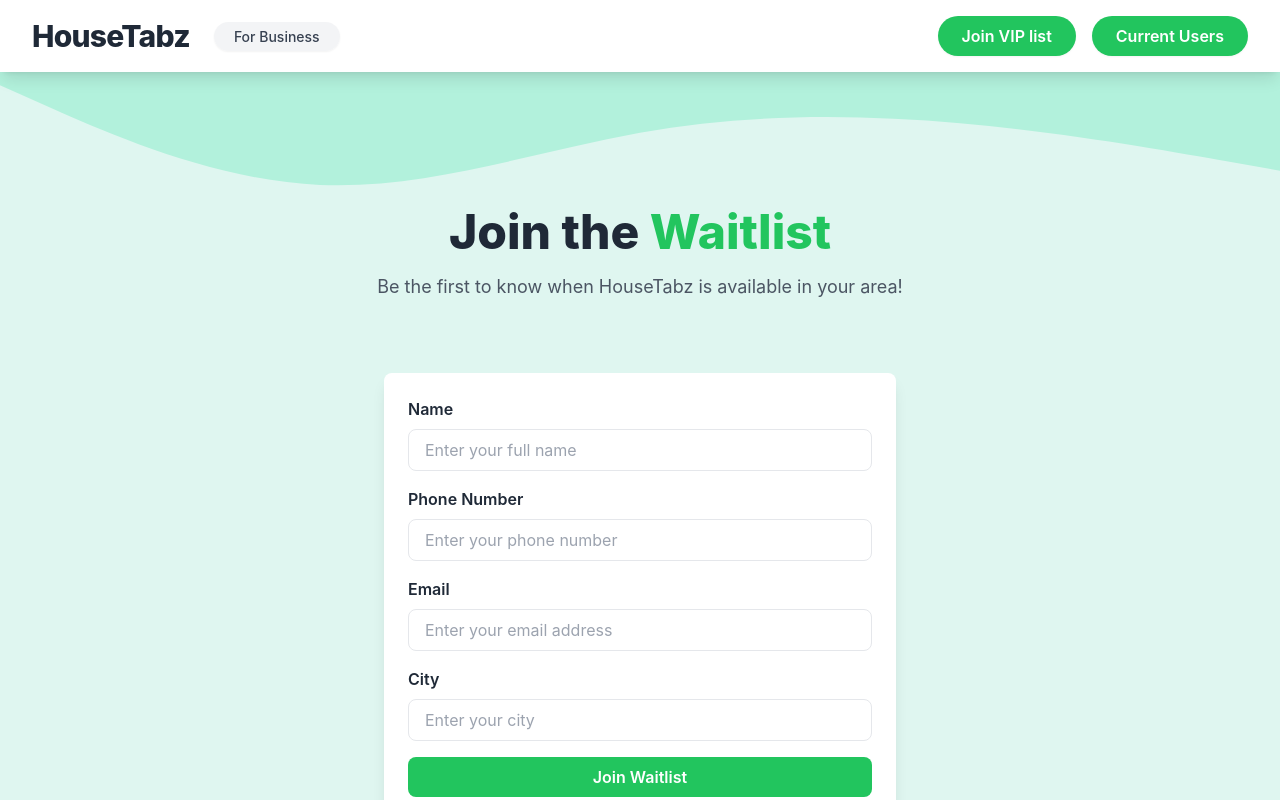
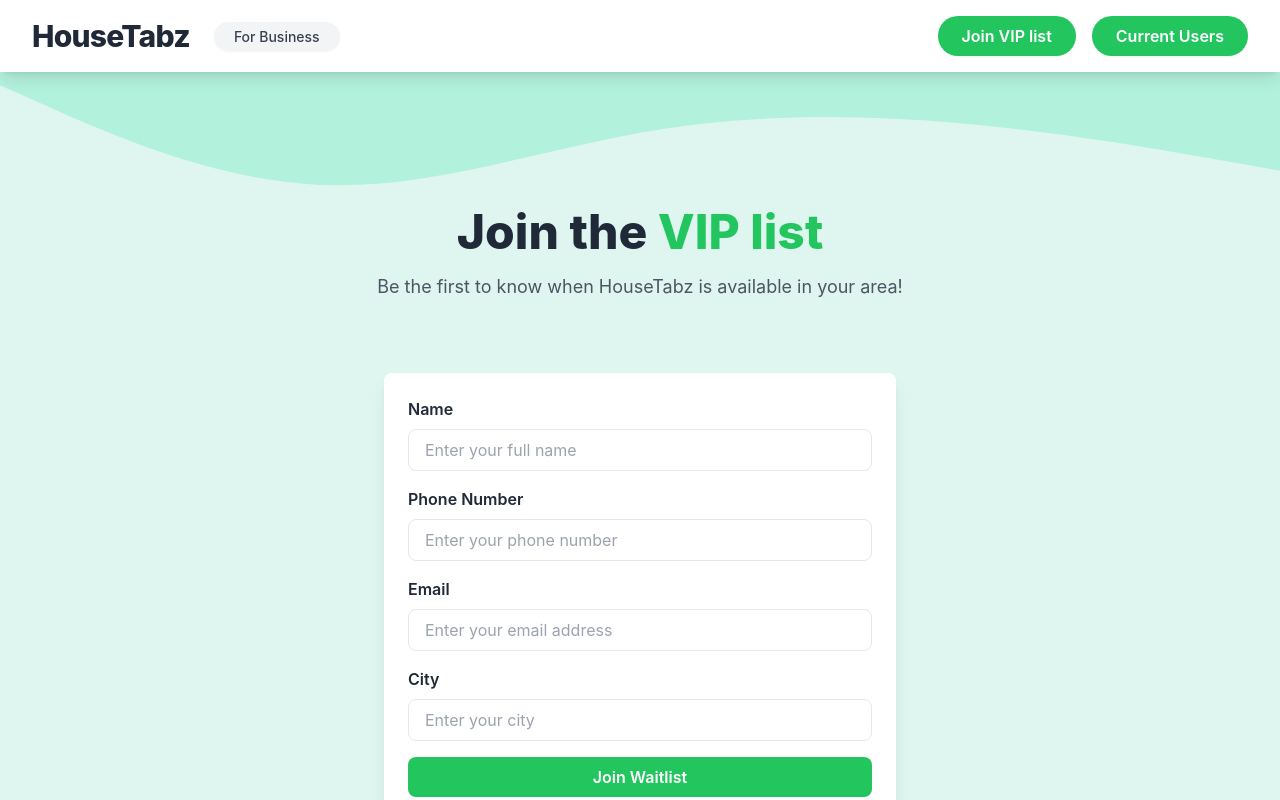
Before and after one commit to WaltBox/house-tabz-website, a React (Create React App) app: page /waitlist in a window 1280 px wide. Built offline with nearby package versions, Linux system fonts and the light colour scheme; the HTML template or start-up script is replaced by a standard one.

Commit message:
vip update

```diff
--- a/src/components/AboutUs.jsx
+++ b/src/components/AboutUs.jsx
@@ -191,7 +191,7 @@
             animate={{ opacity: 1, y: 0 }}
             transition={{ duration: 0.8, ease: 'easeOut', delay: 0.5 }}
           >
-            Join the Waitlist
+            Become a VIP
           </motion.a>
         </div>
 
--- a/src/components/HowItWorks.jsx
+++ b/src/components/HowItWorks.jsx
@@ -98,7 +98,7 @@
                   href="/waitlist"
                   className="bg-green-500 text-white py-2 px-6 md:py-3 md:px-8 rounded-lg font-medium hover:bg-green-600 transition duration-300"
                 >
-                  Join the VIP list
+                  Become a VIP
                 </a>
               </motion.div>
             </div>
--- a/src/components/WaitlistPage.jsx
+++ b/src/components/WaitlistPage.jsx
@@ -84,7 +84,7 @@
           transition={{ duration: 0.8, ease: 'easeOut' }}
         >
           <h2 className="text-4xl md:text-5xl font-extrabold text-gray-800">
-            Join the <span className="text-green-500">Waitlist</span>
+            Join the <span className="text-green-500">VIP list</span>
           </h2>
           <p className="text-lg text-gray-600 mt-4 leading-relaxed">
             Be the first to know when HouseTabz is available in your area!
```
